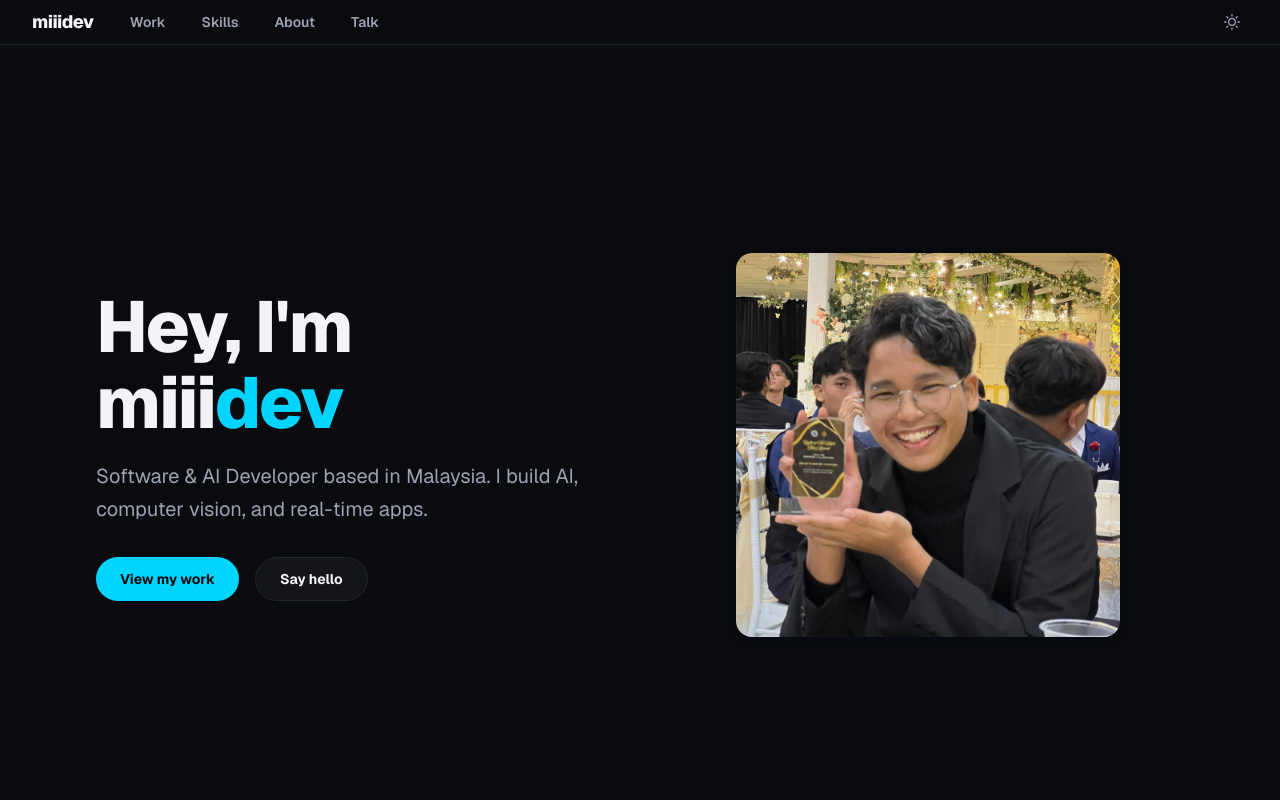
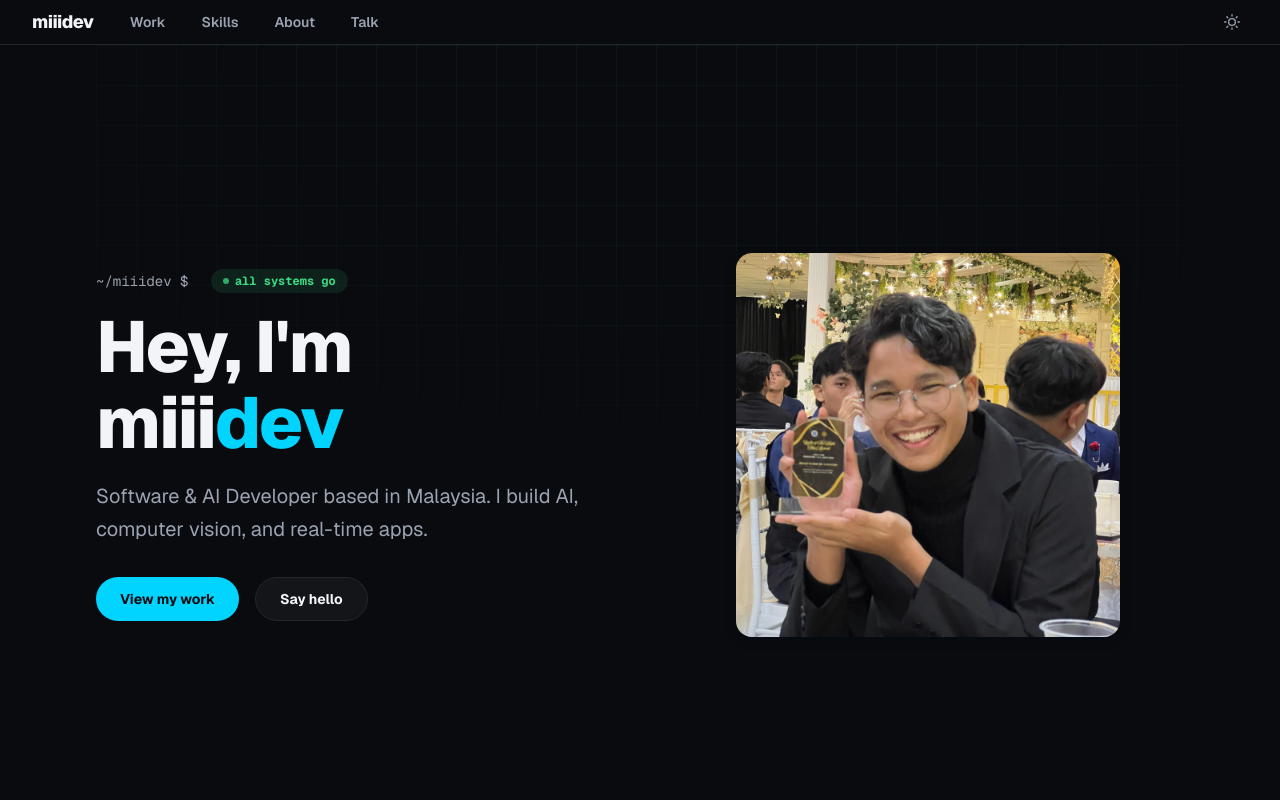
Before and after one commit to miiidev/portfolio, a React (Vite) app: page / in a window 1280 px wide. Shown: the top 800 px of the page. Built offline with nearby package versions, Linux system fonts and the light colour scheme.

Commit message:
feat: hero terminal line, grid texture, button glows

```diff
--- a/src/components/HeroSection.tsx
+++ b/src/components/HeroSection.tsx
@@ -11,10 +11,21 @@ export default function HeroSection() {
       initial="hidden"
       whileInView="visible"
       viewport={{ once: true, amount: 0.1, margin: '-100px' }}
-      className="min-h-screen flex items-center py-24"
+      className="relative min-h-screen flex items-center py-24"
     >
-      <div className="grid grid-cols-1 lg:grid-cols-2 gap-12 lg:gap-16 items-center w-full max-w-6xl mx-auto">
+      <div aria-hidden="true" className="absolute inset-0 hero-grid pointer-events-none" />
+      <div className="relative grid grid-cols-1 lg:grid-cols-2 gap-12 lg:gap-16 items-center w-full max-w-6xl mx-auto">
         <motion.div variants={heroItemVariants}>
+          <div className="flex flex-wrap items-center gap-x-3 gap-y-2 mb-4 font-mono text-sm text-muted">
+            <span>
+              ~/miiidev $
+              <span className="cursor-block" aria-hidden="true" />
+            </span>
+            <span className="inline-flex items-center gap-1.5 rounded-full bg-accent-3/10 text-accent-3 px-3 py-1 text-xs font-bold">
+              <span className="status-dot h-1.5 w-1.5 rounded-full bg-accent-3" aria-hidden="true" />
+              all systems go
+            </span>
+          </div>
           <h1 className="text-5xl sm:text-6xl lg:text-7xl font-extrabold tracking-tight leading-[1.05] text-copy">
             Hey, I&apos;m miii<span className="text-accent">dev</span>
           </h1>
@@ -24,13 +35,13 @@ export default function HeroSection() {
           <div className="mt-8 flex flex-wrap gap-4">
             <a
               href="#work"
-              className="inline-flex items-center min-h-11 px-6 rounded-full bg-accent text-canvas font-bold text-sm transition-opacity hover:opacity-90"
+              className="inline-flex items-center min-h-11 px-6 rounded-full bg-accent text-canvas font-bold text-sm transition-all hover:opacity-90 hover:shadow-[0_0_24px_var(--color-glow)]"
             >
               View my work
             </a>
             <a
               href="#contact"
-              className="inline-flex items-center min-h-11 px-6 rounded-full bg-surface border border-edge text-copy font-bold text-sm transition-colors hover:border-accent"
+              className="inline-flex items-center min-h-11 px-6 rounded-full bg-surface border border-edge text-copy font-bold text-sm transition-all hover:border-accent hover:shadow-[0_0_16px_var(--color-glow-soft)]"
             >
               Say hello
             </a>
```
